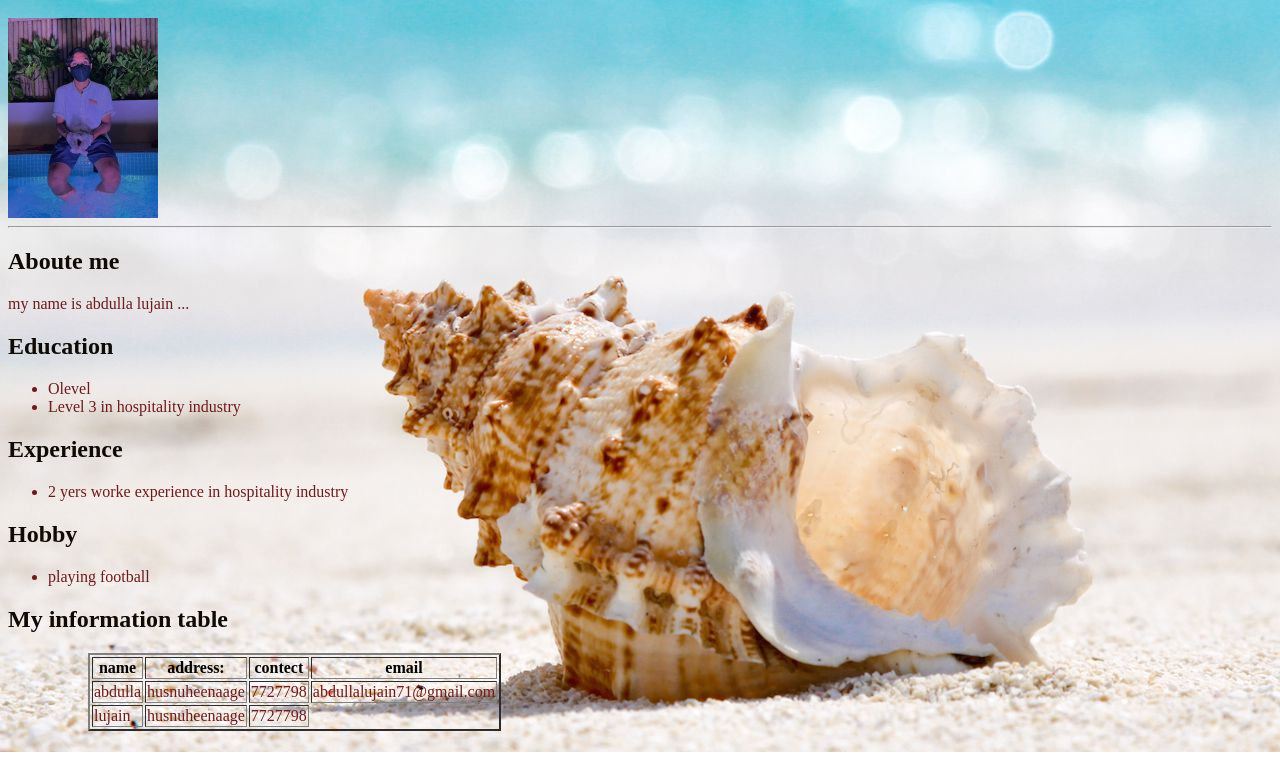
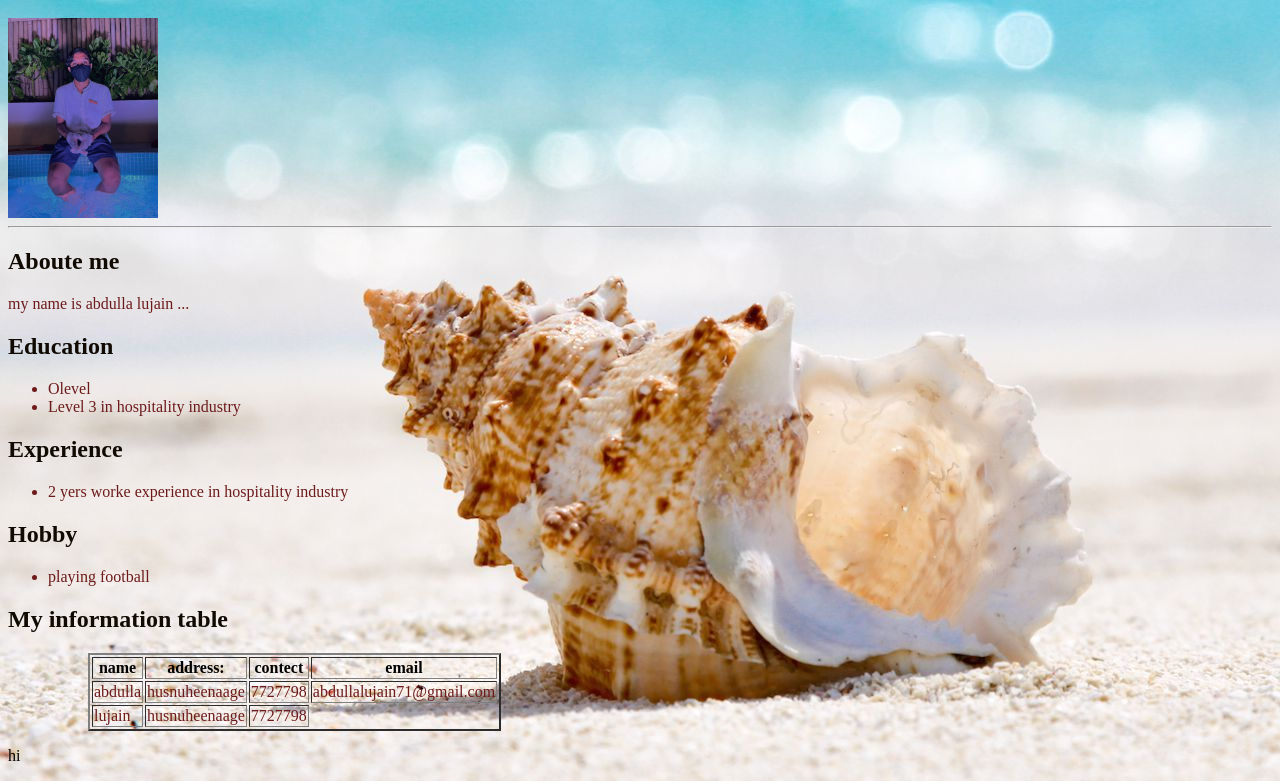
Before and after one commit to Abdulla-lujain/website, a plain HTML site: page index.html in a window 1280 px wide. Shown: the part 48-829 px from the top of the page. Before the commit the page ends 800 px from the top, so only its background shows below. Drawn offline with Linux system fonts and the light colour scheme.

Commit message:
Update index.html

```diff
--- a/index.html
+++ b/index.html
@@ -39,3 +39,4 @@
 </tr>
 </table>
 </ul></ul>
+<p>hi</p>
```
